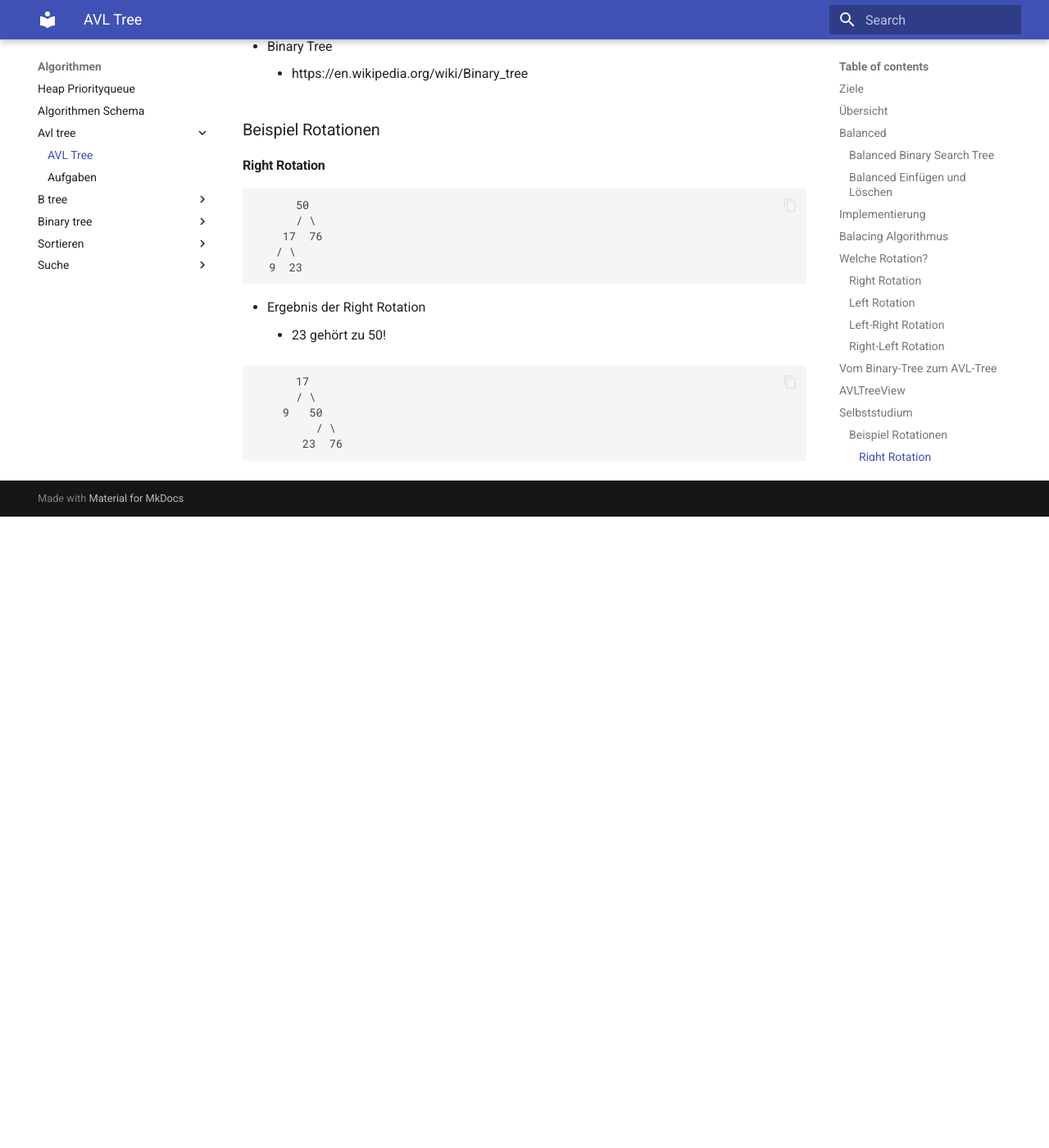
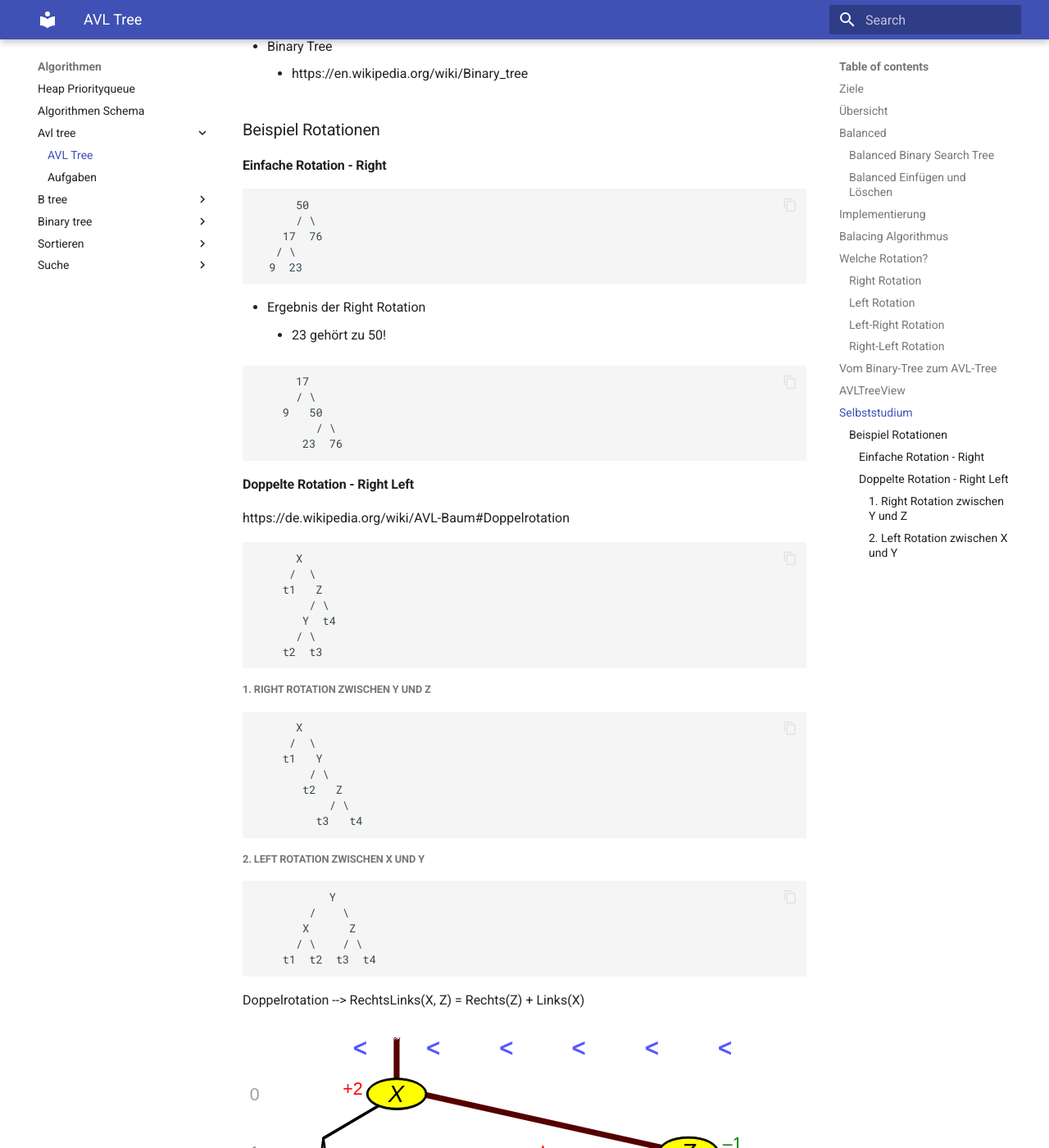
Before and after one commit to tsolenthaler/zbwAlgDs, an MkDocs documentation site: the page built from docs/algorithmen/avl-tree/avl-tree.md, in a window 1280 px wide and 1400 px high, scrolled down 8168 px. Shown: the whole window at 82% size. Built offline with MkDocs 1.6.1 and Material for MkDocs 9.7.7, drawn with Linux system fonts in a browser that asks for light colours; before the commit the page ends 8798 px from its top, so only the background shows below that.

Commit message:
Add detailed explanations and diagrams for double rotation in AVL tree documentation

````diff
--- a/docs/algorithmen/avl-tree/avl-tree.md
+++ b/docs/algorithmen/avl-tree/avl-tree.md
@@ -313,7 +313,7 @@ https://en.wikipedia.org/wiki/Microsoft_Automatic_Graph_Layout
 
 ### Beispiel Rotationen
 
-#### Right Rotation
+#### Einfache Rotation - Right
 
 ```
       50
@@ -333,3 +333,40 @@ https://en.wikipedia.org/wiki/Microsoft_Automatic_Graph_Layout
          / \
        23  76
 ```
+#### Doppelte Rotation - Right Left
+
+https://de.wikipedia.org/wiki/AVL-Baum#Doppelrotation
+
+```
+      X
+     /  \
+    t1   Z
+        / \
+       Y  t4
+      / \
+    t2  t3
+```
+
+##### 1. Right Rotation zwischen Y und Z
+```
+      X
+     /  \
+    t1   Y
+        / \
+       t2   Z
+           / \
+         t3   t4
+```
+
+##### 2. Left Rotation zwischen X und Y
+```
+           Y
+        /    \
+       X      Z
+      / \    / \
+    t1  t2  t3  t4
+```
+
+Doppelrotation --> RechtsLinks(X, Z) = Rechts(Z) + Links(X)
+
+![AVL Doppelte Rotation](AVL-double-rl_K.svg)
````
Also changed, not shown: docs/algorithmen/avl-tree/AVL-double-rl_K.svg (added).
